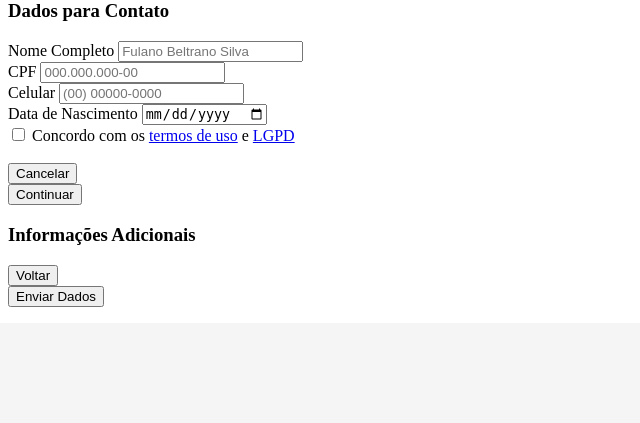
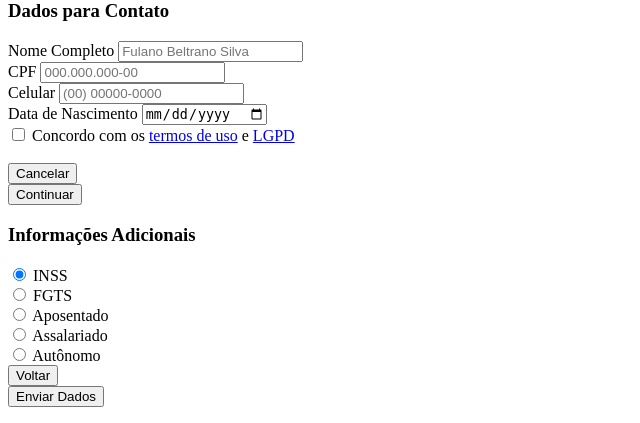
Before and after one commit to xdxddxd/finan, a PHP site: page /source/views/App/Home.php in a window 1280 px wide. Shown: the part 2298-2721 px from the top of the page, without its empty margins (0-640 px from the left). Before the commit the page ends 2605 px from the top, so only its background shows below. Run offline with PHP 8.4, Linux system fonts and the light colour scheme; some libraries are stand-ins or nearby versions.

Commit message:
add radio

```diff
--- a/source/views/App/Home.php
+++ b/source/views/App/Home.php
@@ -202,7 +202,38 @@
 
                         <div class="d-none" id="step-2">
                             <h3>Informações Adicionais</h3>
-
+                            <div class="form-group">
+                                <div class="form-check">
+                                    <input class="form-check-input" type="radio" name="exampleRadios" id="exampleRadios1" value="option1" checked>
+                                    <label class="form-check-label" for="exampleRadios1">
+                                        INSS
+                                    </label>
+                                </div>
+                                <div class="form-check">
+                                    <input class="form-check-input" type="radio" name="exampleRadios" id="exampleRadios2" value="option2">
+                                    <label class="form-check-label" for="exampleRadios2">
+                                        FGTS
+                                    </label>
+                                </div>
+                                <div class="form-check">
+                                    <input class="form-check-input" type="radio" name="exampleRadios" id="exampleRadios2" value="option2">
+                                    <label class="form-check-label" for="exampleRadios2">
+                                        Aposentado
+                                    </label>
+                                </div>
+                                <div class="form-check">
+                                    <input class="form-check-input" type="radio" name="exampleRadios" id="exampleRadios2" value="option2">
+                                    <label class="form-check-label" for="exampleRadios2">
+                                        Assalariado
+                                    </label>
+                                </div>
+                                <div class="form-check">
+                                    <input class="form-check-input" type="radio" name="exampleRadios" id="exampleRadios2" value="option2">
+                                    <label class="form-check-label" for="exampleRadios2">
+                                        Autônomo
+                                    </label>
+                                </div>
+                            </div>
                             <div class="row">
                                 <div class="col-xs-6">
                                     <button type="button" class="btn btn-light w-100" onclick="steps(2, 'back')">Voltar</button>
```
